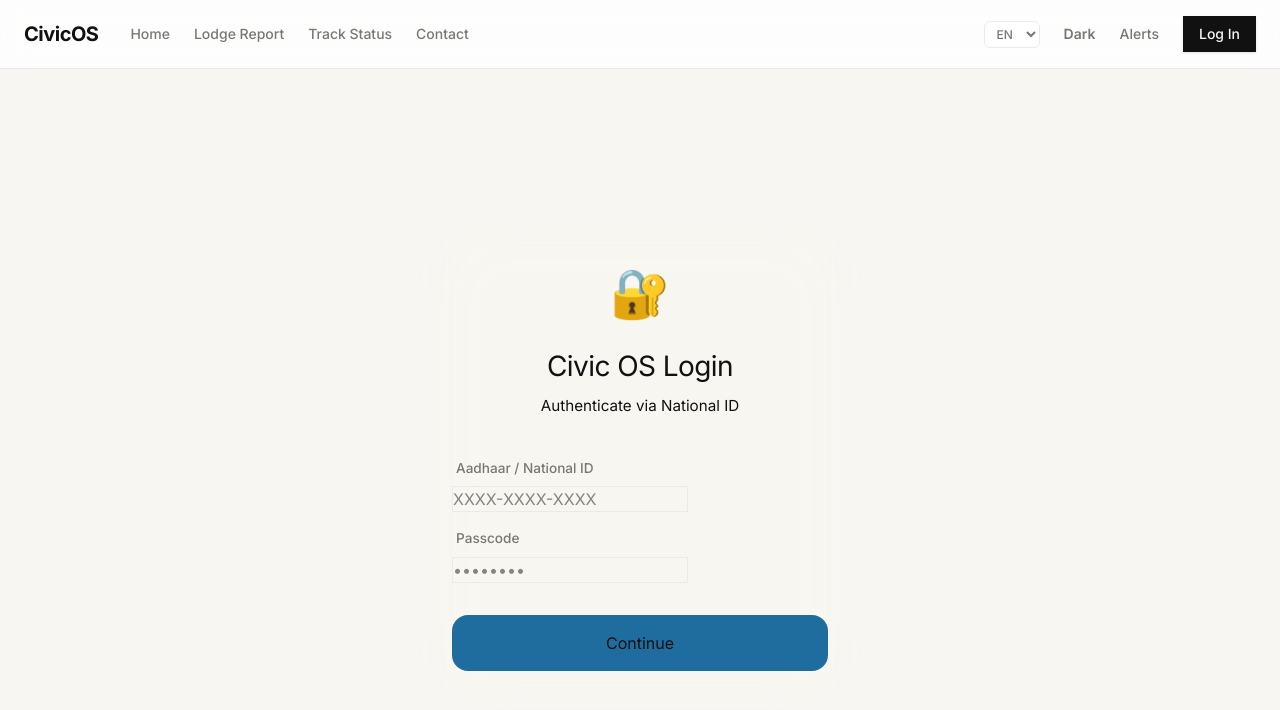
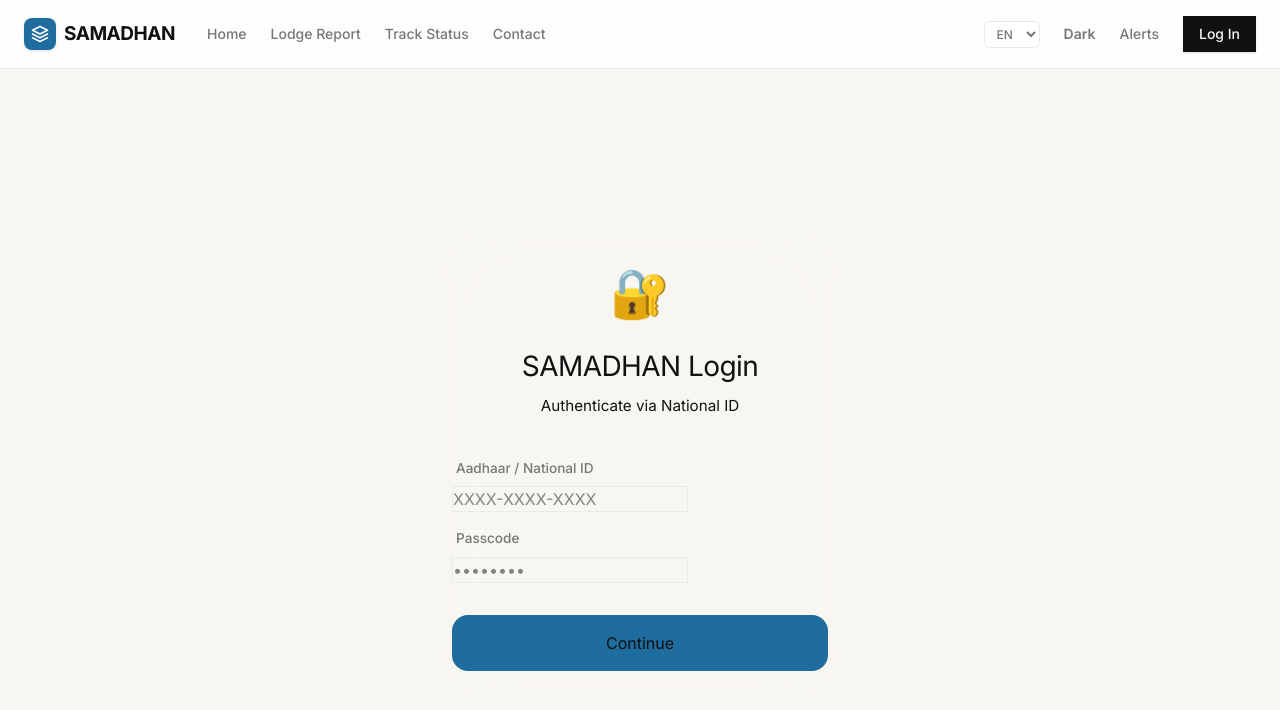
Before and after one commit to koushikkkkkkkkkk/CPGRAMS-remake, a Next.js app: page /login in a window 1280 px wide. Shown: the top 710 px of the page. Built offline with nearby package versions, Linux system fonts and the light colour scheme.

Commit message:
Rebrand platform from CivicOS to SAMADHAN

```diff
--- a/app/api/analyze/route.ts
+++ b/app/api/analyze/route.ts
@@ -13,7 +13,7 @@ export async function POST(request: Request) {
       throw new Error("GEMINI_API_KEY is not configured.");
     }
 
-    const systemPrompt = `You are an AI assistant for a civic grievance redressal portal in India (CMPGRAMS).
+    const systemPrompt = `You are an AI assistant for a civic grievance redressal portal in India (SAMADHAN).
 Analyze the following grievance text (which could be in English, Hindi, Kannada, Tamil, or a mix).
 You must output a JSON object with EXACTLY the following structure (do not include markdown wrapping like \`\`\`json):
 {
--- a/app/components/LodgeTerminal.tsx
+++ b/app/components/LodgeTerminal.tsx
@@ -10,7 +10,7 @@ type LodgeTerminalProps = {
 
 export default function LodgeTerminal({
   onAnalyze,
-  storageKey = "civic_os_draft",
+  storageKey = "samadhan_draft",
 }: LodgeTerminalProps) {
   const { t, i18n } = useTranslation();
   const [description, setDescription] = useState("");
--- a/app/components/Navbar.tsx
+++ b/app/components/Navbar.tsx
@@ -24,8 +24,13 @@ export default function Navbar() {
     <>
       <nav className="fixed inset-x-0 top-0 z-50 flex items-center justify-between border-b border-[var(--color-border)] bg-[var(--system-bg)]/80 backdrop-blur-md px-6 py-4 font-sans text-foreground">
         <div className="flex items-center gap-8">
-          <Link href="/" className="text-xl font-bold tracking-tight text-foreground hover:text-[var(--color-accent)] transition-colors">
-            CivicOS
+          <Link href="/" className="flex items-center gap-2 transition-opacity hover:opacity-80">
+            <span className="flex h-8 w-8 items-center justify-center rounded-lg bg-[var(--color-accent)] text-white shadow-sm">
+              <svg width="18" height="18" viewBox="0 0 24 24" fill="none" stroke="currentColor" strokeWidth="2" strokeLinecap="round" strokeLinejoin="round"><path d="M12 2L2 7l10 5 10-5-10-5Z"/><path d="m2 17 10 5 10-5"/><path d="m2 12 10 5 10-5"/></svg>
+            </span>
+            <span className="text-[19px] font-bold tracking-tight text-foreground">
+              SAMADHAN
+            </span>
           </Link>
 
           {/* Desktop Nav Links */}
@@ -46,7 +51,7 @@ export default function Navbar() {
 
         {/* Desktop Utility Actions */}
         <div className="flex items-center gap-6 text-sm font-medium">
-          <label className="hidden sm:block"><span className="sr-only">Language</span><select value={i18n.resolvedLanguage || "en"} onChange={(event) => { const lang = event.target.value; void i18n.changeLanguage(lang); localStorage.setItem("civicos_lang", lang); }} className="rounded-md border border-[var(--color-border)] bg-[var(--system-bg)] px-2 py-1 font-sans text-xs text-[var(--label-secondary)] outline-none focus:border-[var(--color-accent)]">{supportedLanguages.map((language) => <option key={language} value={language}>{language.toUpperCase()}</option>)}</select></label>
+          <label className="hidden sm:block"><span className="sr-only">Language</span><select value={i18n.resolvedLanguage || "en"} onChange={(event) => { const lang = event.target.value; void i18n.changeLanguage(lang); localStorage.setItem("samadhan_lang", lang); }} className="rounded-md border border-[var(--color-border)] bg-[var(--system-bg)] px-2 py-1 font-sans text-xs text-[var(--label-secondary)] outline-none focus:border-[var(--color-accent)]">{supportedLanguages.map((language) => <option key={language} value={language}>{language.toUpperCase()}</option>)}</select></label>
           <div className="hidden sm:block">
             <ThemeToggle />
           </div>
--- a/app/layout.tsx
+++ b/app/layout.tsx
@@ -15,8 +15,8 @@ const jetbrainsMono = JetBrains_Mono({
 });
 
 export const metadata: Metadata = {
-  title: "CivicOS",
-  description: "Public service reporting platform.",
+  title: "SAMADHAN",
+  description: "Next Generation Public Grievance Redressal System",
 };
 
 export default function RootLayout({
--- a/app/lodge/page.tsx
+++ b/app/lodge/page.tsx
@@ -48,7 +48,7 @@ export default function LodgeGrievanceOS() {
         tags: (analysis as any).tags,
         englishTranslation: (analysis as any).englishTranslation
       });
-      window.localStorage.removeItem("civic_os_draft");
+      window.localStorage.removeItem("samadhan_draft");
       router.push(`/status/${trackingHash}`);
     }
     catch (caught: any) {
--- a/app/login/page.tsx
+++ b/app/login/page.tsx
@@ -43,7 +43,7 @@ export default function LoginOS() {
         <div style={{ textAlign: 'center', marginBottom: '2.5rem' }}>
           <div style={{ fontSize: '3rem', marginBottom: '1rem' }}>🔐</div>
           <h1 style={{ fontSize: '1.75rem', marginBottom: '0.5rem', letterSpacing: '-0.02em' }}>
-            {step === "credentials" ? "Civic OS Login" : "Two-Factor Auth"}
+            {step === "credentials" ? "SAMADHAN Login" : "Two-Factor Auth"}
           </h1>
           <p style={{ fontSize: '0.95rem', margin: 0 }}>
             {step === "credentials" ? "Authenticate via National ID" : "Enter the verification code sent to your device"}
--- a/lib/i18n.tsx
+++ b/lib/i18n.tsx
@@ -425,7 +425,7 @@ export function I18nProvider({ children }: { children: React.ReactNode }) {
   const [mounted, setMounted] = useState(false);
 
   useEffect(() => {
-    const savedLang = localStorage.getItem("civicos_lang");
+    const savedLang = localStorage.getItem("samadhan_lang");
     if (savedLang && ["en", "hi", "kn", "ta"].includes(savedLang)) {
       i18n.changeLanguage(savedLang);
     }
```
